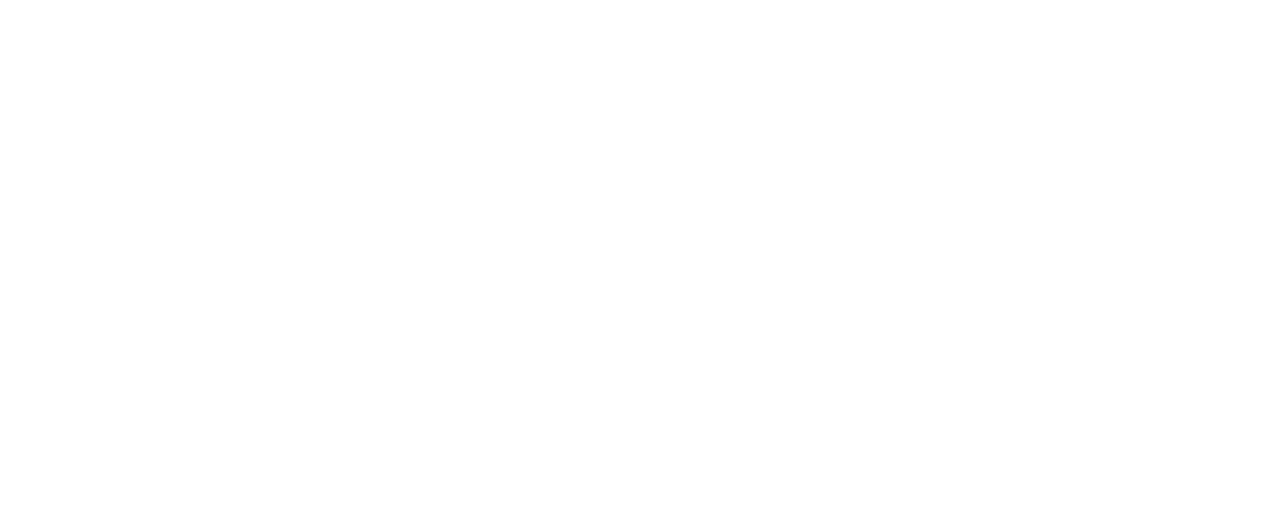
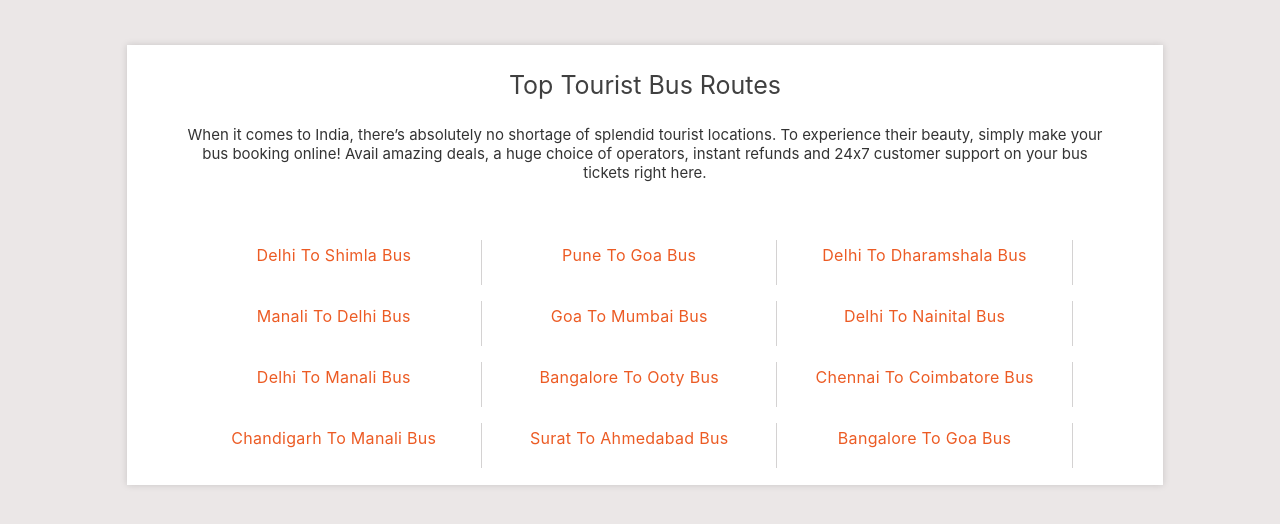
Before and after one commit to Sathyaprakashsp666/team-ixigo.com, a React (Create React App) app in the folder main/: page / in a window 1280 px wide. Shown: the top 524 px of the page. Built offline with nearby package versions, Linux system fonts and the light colour scheme.

Commit message:
routing destination done

```diff
--- a/main/package.json
+++ b/main/package.json
@@ -3,6 +3,7 @@
   "version": "0.1.0",
   "private": true,
   "dependencies": {
+    "@material-ui/icons": "^4.11.2",
     "@testing-library/jest-dom": "^5.11.4",
     "@testing-library/react": "^11.1.0",
     "@testing-library/user-event": "^12.1.10",
--- a/main/src/Components/MiddlePart/BusDestination.jsx
+++ /dev/null
@@ -1,11 +0,0 @@
-import React from 'react'
-
-const BusDestination = () => {
-    return (
-        <div>
-
-        </div>
-    )
-}
-
-export default BusDestination
--- /dev/null
+++ b/main/src/Components/MiddlePart/BusRoutes.jsx
@@ -0,0 +1,45 @@
+import React from 'react'
+import { Link } from 'react-router-dom'
+import style from './BusRoutes.module.css'
+
+const BusDestination = () => {
+  var destination_array = [
+    'Delhi To Shimla Bus',
+    'Pune To Goa Bus',
+    'Delhi To Dharamshala Bus',
+    'Manali To Delhi Bus',
+    'Goa To Mumbai Bus',
+    'Delhi To Nainital Bus',
+    'Delhi To Manali Bus',
+    'Bangalore To Ooty Bus',
+    'Chennai To Coimbatore Bus',
+    'Chandigarh To Manali Bus',
+    'Surat To Ahmedabad Bus',
+    'Bangalore To Goa Bus'
+  ]
+  return (
+    <div className={style.mainContainer}>
+      <div className={style.BusRoute_container}>
+        <header>Top Tourist Bus Routes</header>
+        <p>
+          When it comes to India, there’s absolutely no shortage of splendid
+          tourist locations. To experience their beauty, simply make your bus
+          booking online! Avail amazing deals, a huge choice of operators,
+          instant refunds and 24x7 customer support on your bus tickets right
+          here.
+        </p>
+        <div className={style.destination_Container}>
+          {destination_array.map((item, index) => {
+            return (
+              <Link key={index} className={style.destination_item}>
+                {item}
+              </Link>
+            )
+          })}
+        </div>
+      </div>
+    </div>
+  )
+}
+
+export default BusDestination
--- /dev/null
+++ b/main/src/Components/MiddlePart/BusRoutes.module.css
@@ -0,0 +1,53 @@
+.mainContainer {
+  width: 100vw;
+  min-height: 100vh;
+  background-color: rgb(235, 231, 231);
+  padding: 5px;
+}
+
+.BusRoute_container {
+  width: 81vw;
+  height: 55vh;
+  background-color: #fff;
+  margin: 5vh 9.5vw;
+  box-shadow: 0px 0px 7px rgb(0 0 0 / 15%);
+  font-family: 14px/1.7 'Open Sans', Helvetica, Arial, sans-serif;
+  text-align: center;
+  max-height: 55vh;
+}
+.BusRoute_container > header {
+  font-size: 25px;
+  font-family: 14px/1.7 'Open Sans', Helvetica, Arial, sans-serif;
+  padding-top: 25px;
+  color: rgba(0, 0, 0, 0.75);
+}
+.BusRoute_container > p {
+  font-family: 14px/1.7 'Open Sans', Helvetica, Arial, sans-serif;
+  padding: 10px 60px;
+  font-size: 15px;
+  color: rgba(0, 0, 0, 0.8);
+}
+
+.destination_Container {
+  width: 72vw;
+  height: 30vh;
+  padding: 15px 60px;
+  margin: auto;
+  margin-top: 25px;
+}
+.destination_item {
+  width: 23vw;
+  height: 5vh;
+  margin: 1vh 0vw;
+  float: left;
+  padding-top: 5px;
+  font-family: 14px/1.7 'Open Sans', Helvetica, Arial, sans-serif;
+  color: #ec5b24;
+  letter-spacing: 0.3px;
+  cursor: pointer;
+  text-decoration: none;
+  font-size: 16px;
+  font-weight: 400;
+  text-transform: capitalize;
+  border-right: 0.5px solid rgb(212, 210, 210);
+}
--- a/main/src/Components/MiddlePart/MiddlePart.jsx
+++ b/main/src/Components/MiddlePart/MiddlePart.jsx
@@ -1,5 +1,6 @@
 import React from 'react'
-import BusDestination from './BusDestination'
+import BusDestination from './BusRoutes'
+
 
 const MiddlePart = () => {
     return (
```
Also changed, not shown: 1 other file (tests, documents, lock files or other folders).
